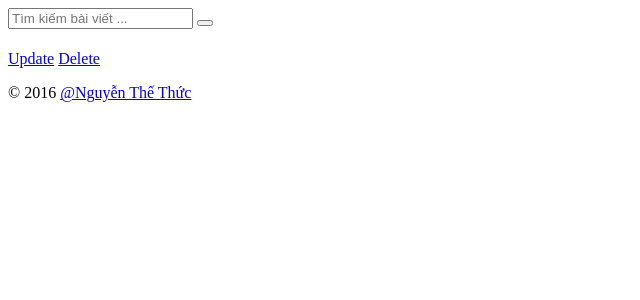
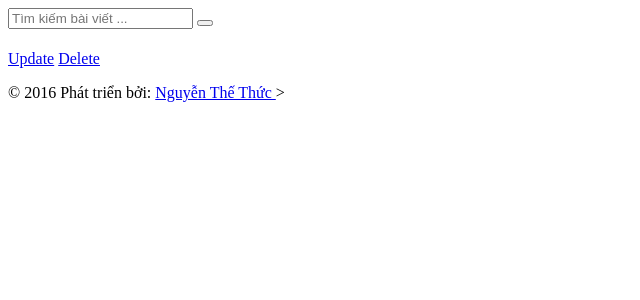
Before and after one commit to thuctoa/hocwebsite, a Yii app: template frontend/views/book/view.php in a window 1280 px wide. Shown: the top 300 px of the page, without its empty margins (0-640 px from the left). Run offline with PHP 8.4 and a stand-in for Yii, Linux system fonts and the light colour scheme; the template is opened without the code that fills it, so the values that code supplies are empty; some libraries are stand-ins or nearby versions.

Commit message:
du lieu co cau truc

```diff
--- a/frontend/views/layouts/main.php
+++ b/frontend/views/layouts/main.php
@@ -190,12 +190,15 @@
     </div>
     <footer class="footer">
         <div class="container">
-            <span id="chuyentoike">
+            <span >
                 &copy; <?= \Yii::$app->name.' '.date('Y') ?>
             </span>
+            <span class="tacgia">
+                Phát triển bởi:
             <a href='https://plus.google.com/117365335820918436212?rel=author' rel='author'>
-                @Nguyễn Thế Thức
+                Nguyễn Thế Thức
             </a>
+            </span>>
         </div>
     </footer>
 
--- a/frontend/web/css/dinhkhung.css
+++ b/frontend/web/css/dinhkhung.css
@@ -330,3 +330,9 @@
     border: 1px solid black;
     background: #FFF;
 }
+.tacgia{
+    position: absolute;
+    right: 10px;
+    float: right;
+    text-align: right;
+}
```
